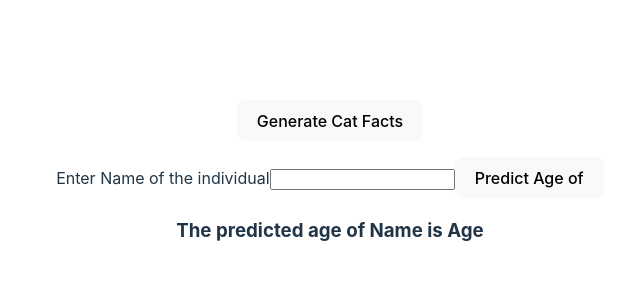
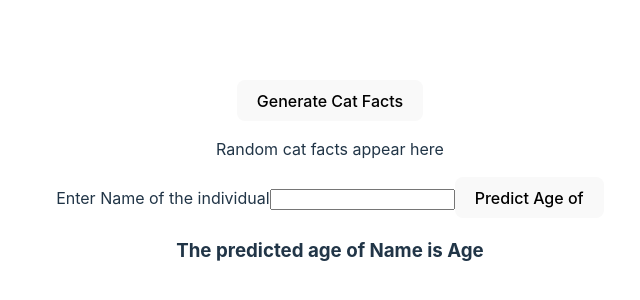
Before and after one commit to elvisowusu/ApiCalls, a React (Vite) app: page / in a window 1280 px wide. Shown: the part 218-518 px from the top of the page, without its empty margins (310-950 px from the left). Built offline with nearby package versions, Linux system fonts and the light colour scheme.

Commit message:
added a useState to handle the random cat Facts

```diff
--- a/src/components/HomePage.jsx
+++ b/src/components/HomePage.jsx
@@ -3,8 +3,8 @@ import "../styles/HomePage.css"
 import axios from "axios";
 
 export const HomePage =()=>{
-    const [name, setName] = useState("");
-
+    const [name, setName] = useState(" ");
+    const [catFacts,setCatFacts] = useState("Random cat facts appear here");
 
 
 
@@ -12,7 +12,7 @@ export const HomePage =()=>{
         <div className="main">
             <div className="GenerateCatFacts">
               <button className="btn">Generate Cat Facts</button>
-              <p></p>
+              <p>{catFacts}</p>
             </div>
             <div className="PredictAge">
                 <label htmlFor="">Enter Name of the individual</label>
@@ -20,7 +20,7 @@ export const HomePage =()=>{
                   type="text"
                   value={name}
                   onChange={(event)=>{
-                    setName(event.target.value)
+                    setName(event.target.value);
                   }}
                 />
                <button className="btn">Predict Age of {name}</button>
```
